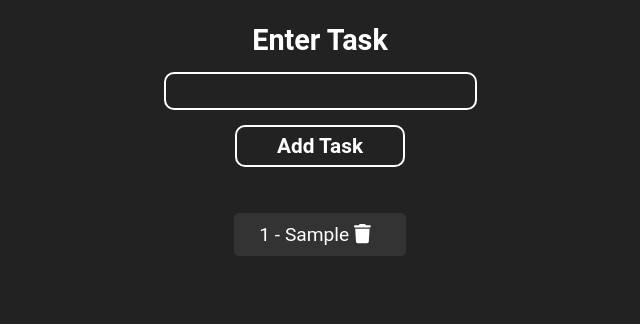
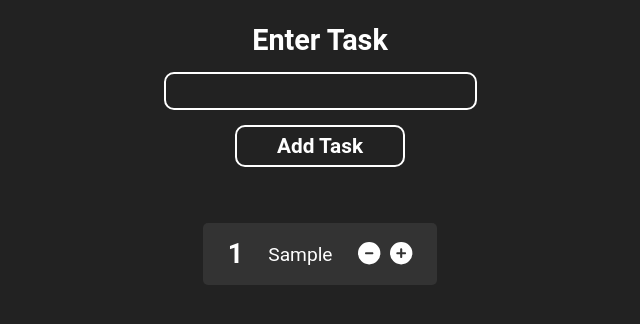
Before and after one commit to Rafael1268/task-app, a React (Create React App) app: page / in a window 1280 px wide. Both pictures are taken after typing "Sample" into the empty fields and a click on the button "Add Task". Shown: the top 324 px of the page, without its empty margins (320-960 px from the left). Built offline with nearby package versions, Linux system fonts and the light colour scheme.

Commit message:
Delete & edit now work

```diff
--- a/src/App.js
+++ b/src/App.js
@@ -10,7 +10,8 @@ class App extends Component {
     this.state = {
       task: {
         text: '',
-        id: uniqid()
+        id: uniqid(),
+        edit: false,
       },
       tasks: [],
     };
@@ -21,6 +22,7 @@ class App extends Component {
       task : {
         text: e.target.value,
         id: this.state.task.id,
+        edit: false,
       }
     });
   };
@@ -30,35 +32,59 @@ class App extends Component {
       tasks: this.state.tasks.concat(this.state.task),
       task: {
         text: '',
-        id: uniqid()
+        id: uniqid(),
+        edit: false,
       },
     });
   };
 
   formValidation = (e) => {
     e.preventDefault();
-    if (e.target[0].value.length > 100) {
+    if (e.target[0].value.length > 200) {
       alert('Task is too long!');
+    } else if (e.target[0].value.length < 1) {
+      alert('Task is too short!');
     } else {
       this.onSubmitTask(e);
     }
-  }
+  };
 
   deleteTask = (e) => {
-    console.log(e.target.parentElement.parentElement.id);
-    console.log(e.target.parentElement.parentElement.textContent);
-    console.log(this.state.tasks);
-    const deleteNum = this.state.tasks.findIndex(t => t.id === e.target.parentElement.parentElement.id);
-    console.log(deleteNum);
+    const deleteNum = this.state.tasks.findIndex(t => t.id === e.target.parentElement.parentElement.parentElement.id);
     const tasksCopy = [...this.state.tasks]
     tasksCopy.splice(deleteNum, 1)
     this.setState({ tasks: tasksCopy });
     this.render();
-  }
+  };
+
+  editTask = (e) => {
+    const editNum = this.state.tasks.findIndex(t => t.id === e.target.parentElement.parentElement.parentElement.id)
+    const tasksCopy = [...this.state.tasks]
+    if (tasksCopy[editNum].edit === false) {
+      tasksCopy[editNum].edit = true;
+    } else {
+      if (e.target.parentElement.parentElement.parentElement.parentElement.parentElement.children[1].value > 200) {
+        return alert('Task is too long!');;
+      } else if (e.target.parentElement.parentElement.parentElement.parentElement.parentElement.children[1].value < 1) {
+        return alert('Task is too short!');;
+      } else {
+        tasksCopy[editNum].text = e.target.parentElement.parentElement.parentElement.parentElement.parentElement.children[1].value
+        tasksCopy[editNum].edit = false;
+      }
+    };
+    this.setState({ tasks: tasksCopy });
+  };
+
+  closeEditTask = (e) => {
+    const editNum = this.state.tasks.findIndex(t => t.id === e.target.parentElement.parentElement.parentElement.id)
+    const tasksCopy = [...this.state.tasks]
+    tasksCopy[editNum].edit = false;
+    this.setState({ tasks: tasksCopy });
+  };
 
   render() {
     const { task, tasks } = this.state;
-    const { deleteTask } = this;
+    const { deleteTask, editTask, closeEditTask } = this;
     return (
       <div id="container">
         <form onSubmit={this.formValidation}>
@@ -66,10 +92,10 @@ class App extends Component {
           <input onChange={this.handleChange} value={task.text} type="text" id="taskInput"></input>
           <button type="submit">Add Task</button>
         </form>
-        <Overview tasks={tasks} deleteTask={deleteTask}/>
+        <Overview tasks={tasks} deleteTask={deleteTask} editTask={editTask} closeEditTask={closeEditTask}/>
       </div>
     );
-  }
-}
+  };
+};
 
 export default App;
--- a/src/components/Overview.js
+++ b/src/components/Overview.js
@@ -1,14 +1,44 @@
 import React from "react";
 import { FontAwesomeIcon } from '@fortawesome/react-fontawesome'
-import { faTrash } from '@fortawesome/free-solid-svg-icons'
+import { faCircleMinus, faCirclePlus, faCircleCheck, faCircleXmark } from '@fortawesome/free-solid-svg-icons'
 
 
-const Overview = ({tasks, deleteTask}) => {
+const Overview = ({tasks, deleteTask, editTask, closeEditTask}) => {
   let num = 1;
   return (
     <ul>
       {tasks.map((task) => {
-        return <li id={task.id} key={task.id}>{num++} - {task.text} <FontAwesomeIcon onClick={(Event) => {deleteTask(Event)}} icon={faTrash} id="deleteBtn"/></li>;
+        if (task.edit === true) {
+          return (
+            <div className="taskDiv" id={task.id} key={task.id}>
+              <div className="task">
+                <h1>{num++}</h1>
+                <p>{task.text}</p>
+                <div className="buttons" id={task.id}>
+                  <h2><FontAwesomeIcon onClick={(Event) => {deleteTask(Event)}} icon={faCircleMinus} id="deleteBtn"/></h2>
+                  <h2><FontAwesomeIcon onClick={(Event) => {editTask(Event)}} icon={faCircleCheck}/></h2>
+                  <h2><FontAwesomeIcon onClick={(Event) => {closeEditTask(Event)}} icon={faCircleXmark} id="closeEditTaskBtn"/></h2>
+                </div>
+              </div>
+              {/* <li id={task.id} key={task.id}>{num++} - {task.text} <FontAwesomeIcon onClick={(Event) => {deleteTask(Event)}} icon={faCircleMinus} id="deleteBtn"/></li> */}
+              <input type="text" className="taskEdit" id={task.id}></input>
+            </div>
+          )
+        } else {
+          return (
+            <div className="taskDiv" id={task.id} key={task.id}>
+              <div className="task">
+                <h1>{num++}</h1>
+                <p>{task.text}</p>
+                <div className="buttons" id={task.id}>
+                  <h2><FontAwesomeIcon onClick={(Event) => {deleteTask(Event)}} icon={faCircleMinus} id="deleteBtn"/></h2>
+                  <h2><FontAwesomeIcon onClick={(Event) => {editTask(Event)}} icon={faCirclePlus}/></h2>
+                </div>
+              </div>
+              {/* <li id={task.id} key={task.id}>{num++} - {task.text} <FontAwesomeIcon onClick={(Event) => {deleteTask(Event)}} icon={faCircleMinus} id="deleteBtn"/></li> */}
+            </div>
+          )
+        }
       })}
     </ul>
   );
```
